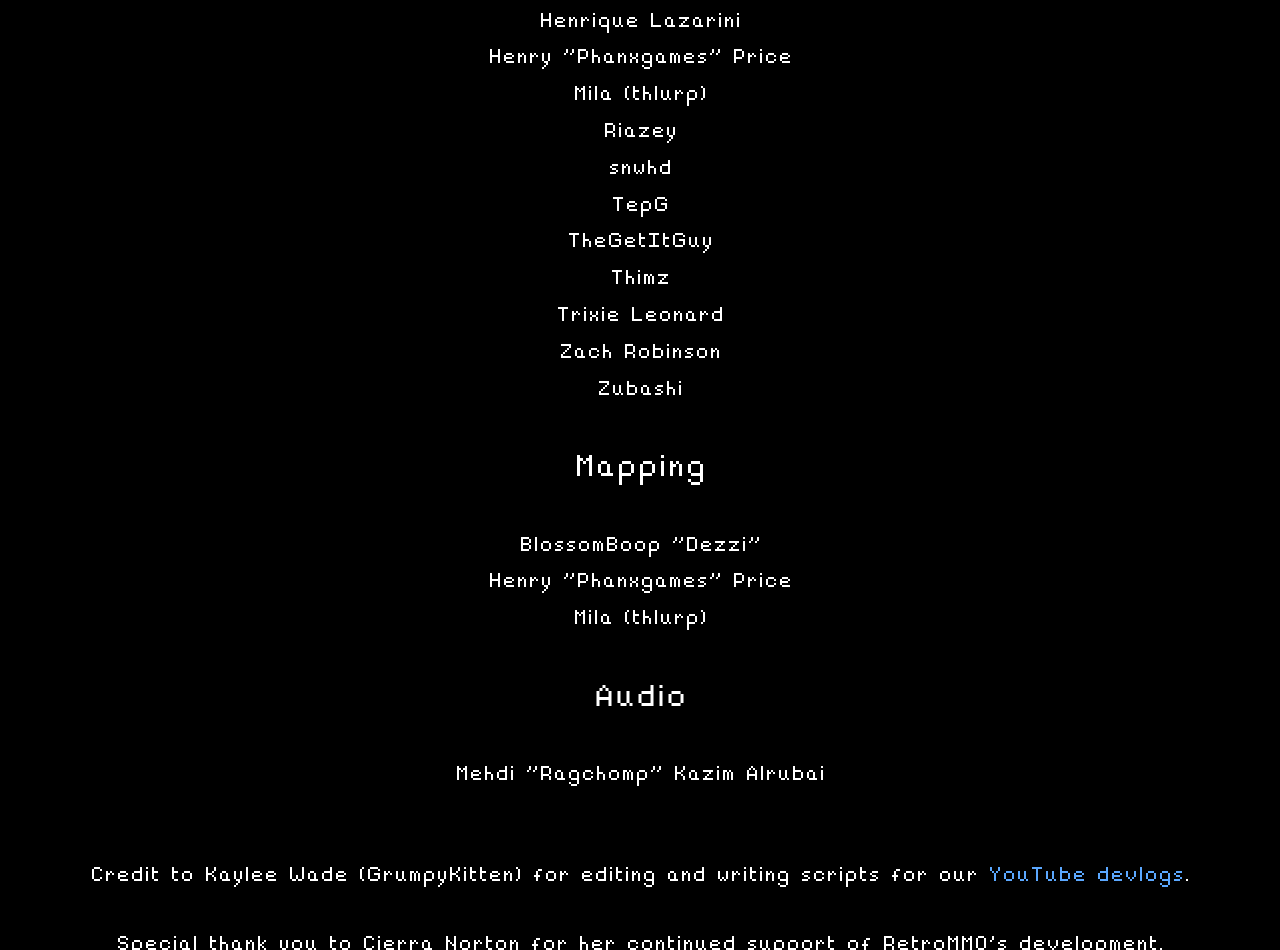
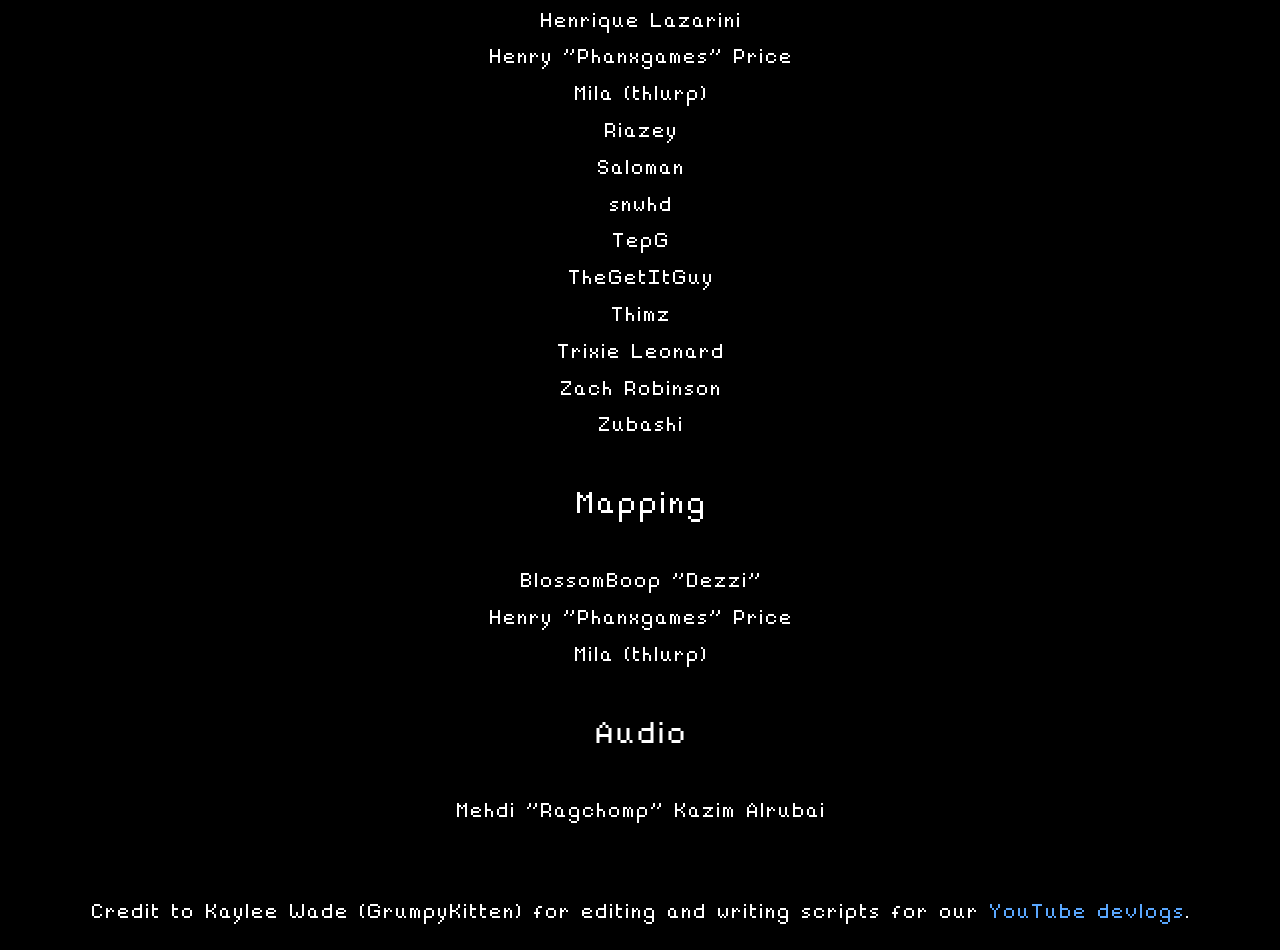
Before and after one commit to evannorton/Retro-MMO.com, a plain HTML site: page credits.html in a window 1280 px wide. Shown: the part 1414-2364 px from the top of the page. Drawn offline with nearby package versions, Linux system fonts and the light colour scheme; no server answers.

Commit message:
saloman in credits

```diff
--- a/credits.html
+++ b/credits.html
@@ -82,6 +82,7 @@
             <li><a href="https://phanxgames.com" target="_blank">Henry "Phanxgames" Price</a></li>
             <li><a href="https://twitch.tv/thlurpp" target="_blank">Mila (thlurp)</a></li>
             <li><a href="https://twitch.tv/riazey" target="_blank">Riazey</a></li>
+            <li>Saloman</li>
             <li>snwhd</li>
             <li><a href="https://www.youtube.com/channel/UCdy6AtBJhciAUDrzvMeg9vg" target="_blank">TepG</a></li>
             <li><a href="https://twitter.com/thegetitguy" target="_blank">TheGetItGuy</a></li>
```
